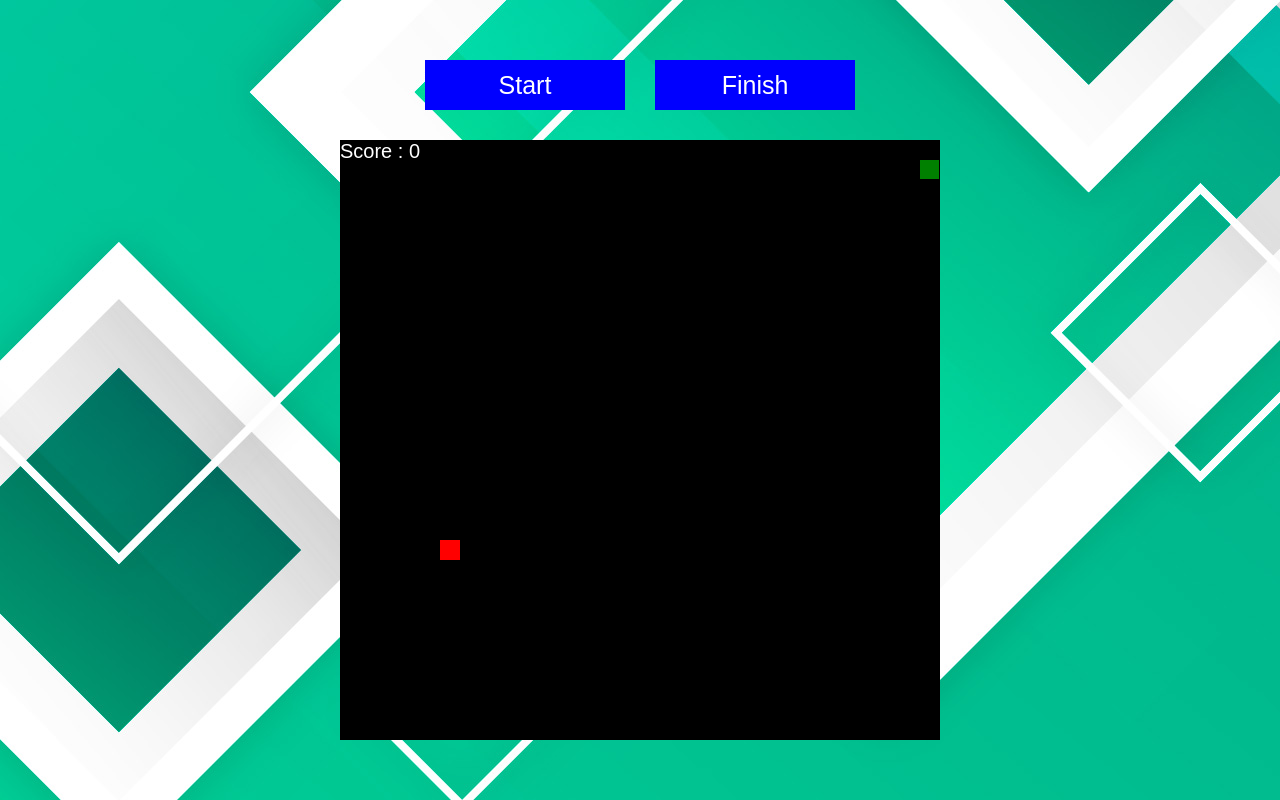
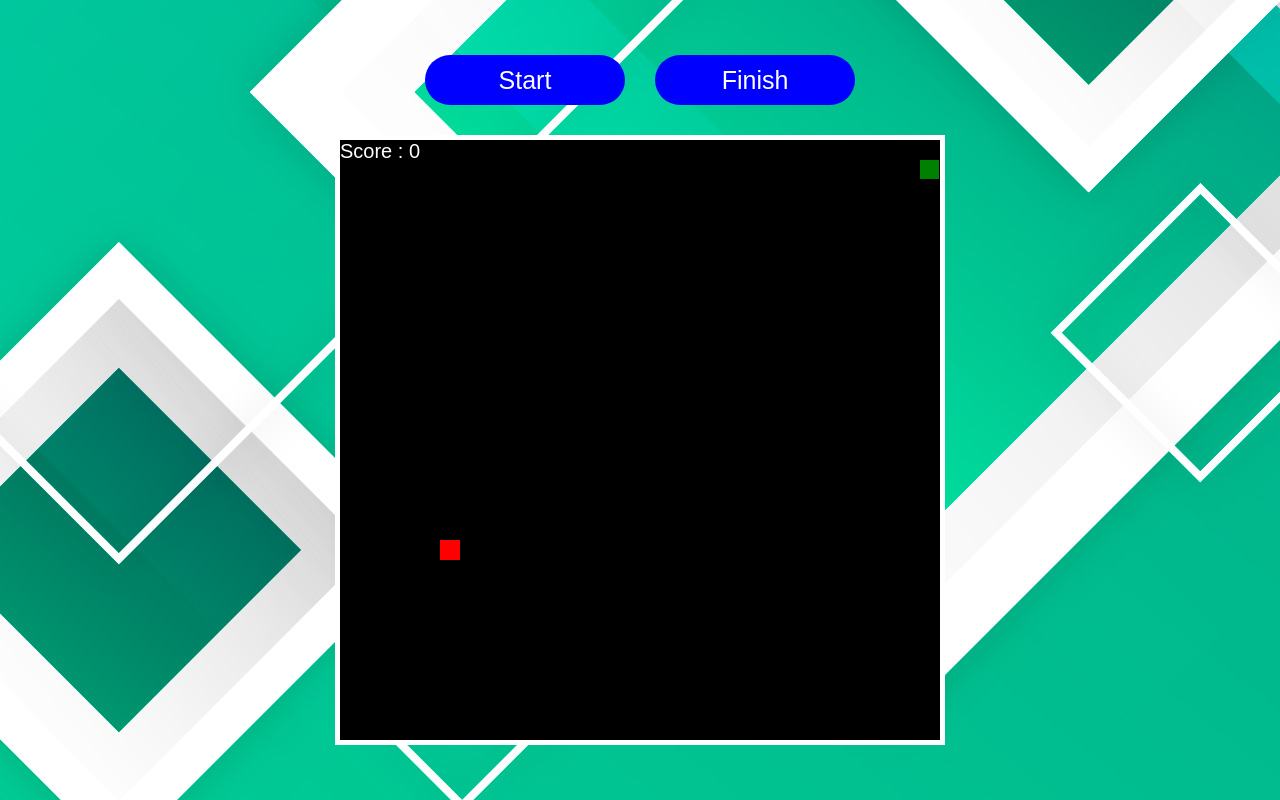
Before and after one commit to DiogoRodriguees/SNAKE_GAME, a plain HTML site: page snake.html in a window 1280 px wide. Both pictures are taken after a click on the button "Start". Drawn offline with Linux system fonts and the light colour scheme.

Commit message:
:rocket: novo estilo para os botoes

```diff
--- a/snake.html
+++ b/snake.html
@@ -8,6 +8,7 @@
             * {
                 margin: 0;
                 padding: 0;
+                font-family: sans-serif;
             }
             body {
                 width: 80%;
@@ -22,6 +23,7 @@
                 border: none;
                 cursor: pointer;
                 background-color: blue;
+                border-radius: 50px;
 
                 width: 200px;
                 height: 50px;
@@ -50,6 +52,7 @@
                 background-color: black;
                 z-index: -1;
                 display: none;
+                border: 5px solid white;
             }
 
             #finish {
```
